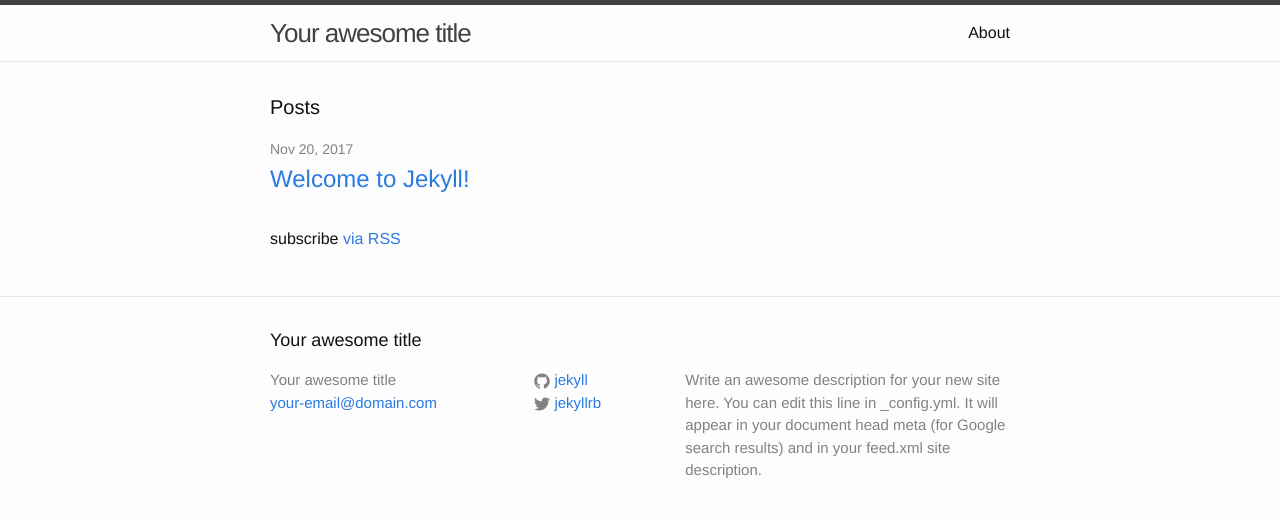
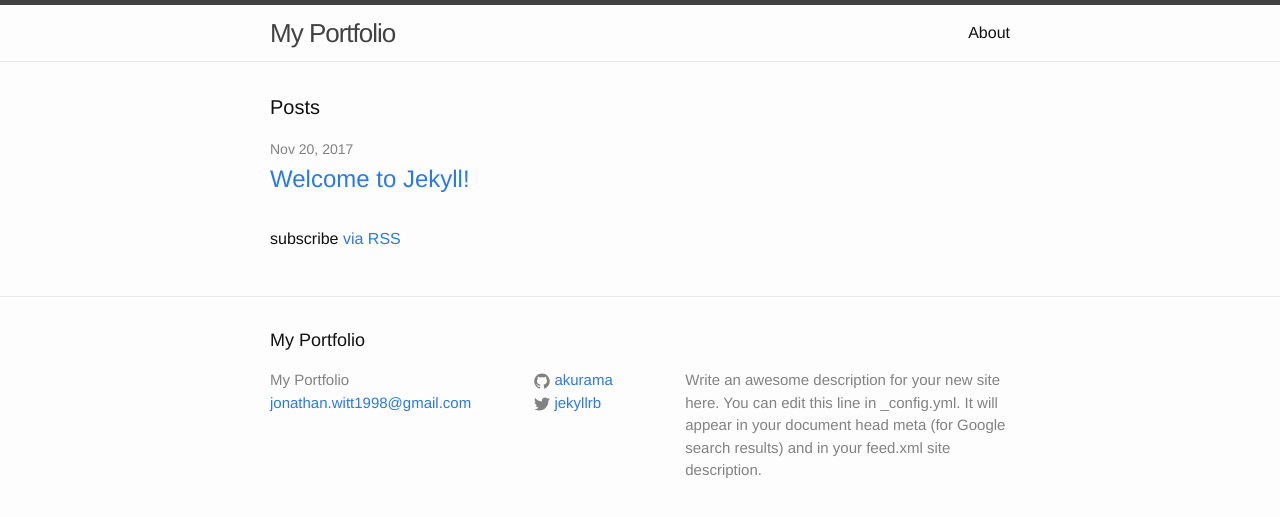
Before and after one commit to akurama/akurama.github.io, a Jekyll site: the page built from index.html, in a window 1280 px wide. Shown: the top 517 px of the page. Built offline with Jekyll 4.4.1, drawn with Linux system fonts in a browser that asks for light colours.

Commit message:
Update Settings

```diff
--- a/_config.yml
+++ b/_config.yml
@@ -6,16 +6,16 @@
 # 'jekyll serve'. If you change this file, please restart the server process.
 
 # Site settings
-title: Your awesome title
-email: your-email@domain.com
+title: My Portfolio
+email: jonathan.witt1998@gmail.com
 description: > # this means to ignore newlines until "baseurl:"
   Write an awesome description for your new site here. You can edit this
   line in _config.yml. It will appear in your document head meta (for
   Google search results) and in your feed.xml site description.
 baseurl: "" # the subpath of your site, e.g. /blog
-url: "http://yourdomain.com" # the base hostname & protocol for your site
+url: "http://jonathanw.de" # the base hostname & protocol for your site
 twitter_username: jekyllrb
-github_username:  jekyll
+github_username:  akurama
 
 # Build settings
 markdown: kramdown
```
